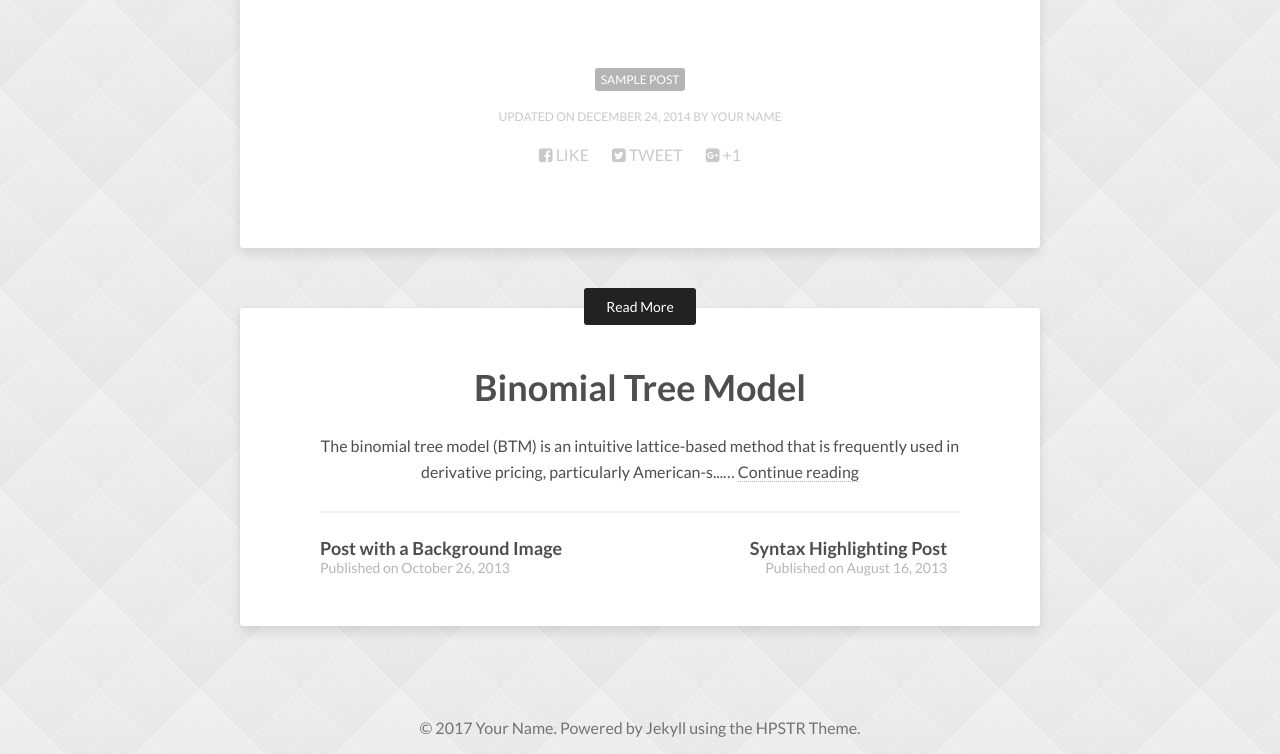
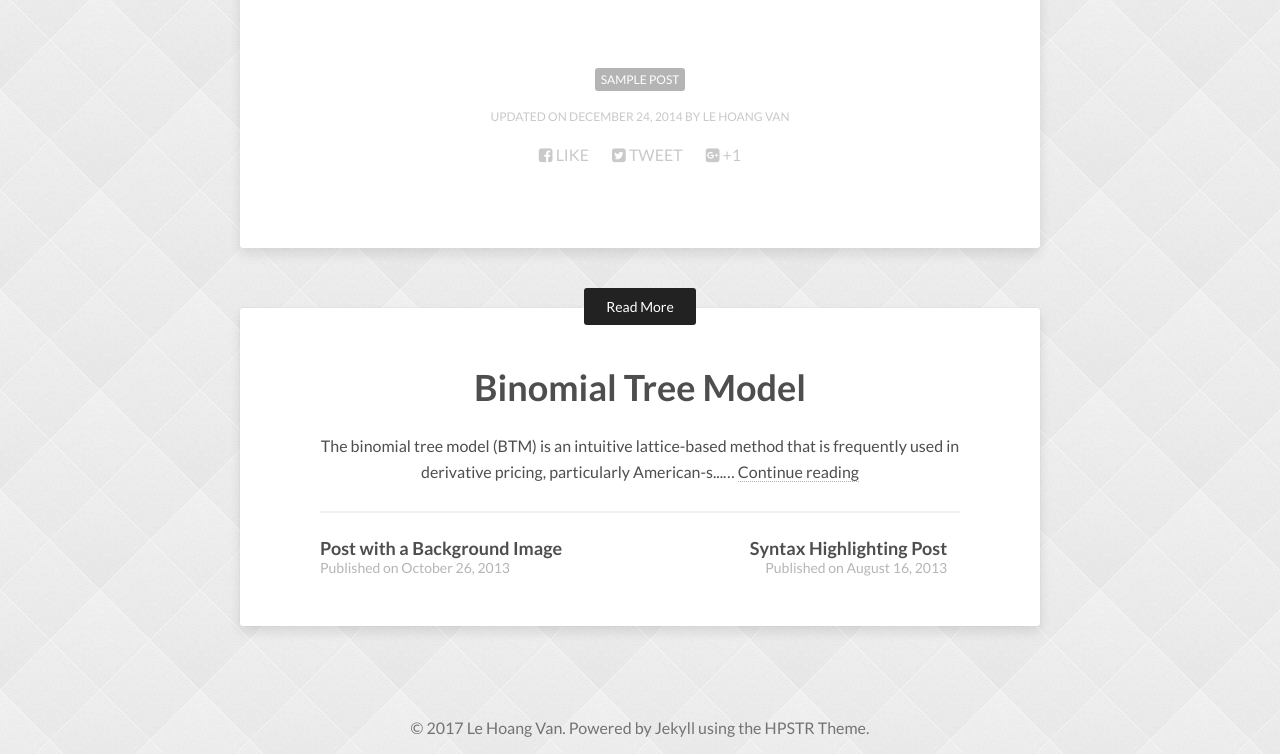
Before and after one commit to vanleh/vanleh.github.io, a Jekyll site: the page built from _posts/2011-03-10-sample-post.md, in a window 1280 px wide and 1400 px high, scrolled down 2479 px. Shown: the part 631-1385 px from the top of the window. Built offline with Jekyll 4.4.1, drawn with Linux system fonts in a browser that asks for light colours; nearby versions of some CDN libraries.

Commit message:
Add social handles

```diff
--- a/_config.yml
+++ b/_config.yml
@@ -9,14 +9,14 @@
 
 # Owner/author information
 owner:
-  name:           Your Name
+  name:           Le Hoang Van
   avatar:         avatar.jpg
-  bio:            "Your bio goes here. It shouldn't be super long but a good sentence or two should suffice."
-  email:          you@email.com
+  bio:
+  email:          van.lehoang32@gmail.com
   # Social networking links used in footer. Update and remove as you like.
   twitter:
   facebook:
-  github:
+  github:         http://drawar.github.io
   stackexchange:
   linkedin:
   instagram:
@@ -35,7 +35,7 @@
 bing_verify:
 
 # http://en.wikipedia.org/wiki/List_of_tz_database_time_zones
-timezone:    America/New_York
+timezone:    Asia/Singapore
 future:      false  # publish future dated posts --  true, false (default)
 highlighter: rouge
 markdown:    kramdown
```
Also changed, not shown: images/diamond_upholstery_@2X.png (deleted), images/ps_neutral.png (deleted), images/triangular.png (deleted).
